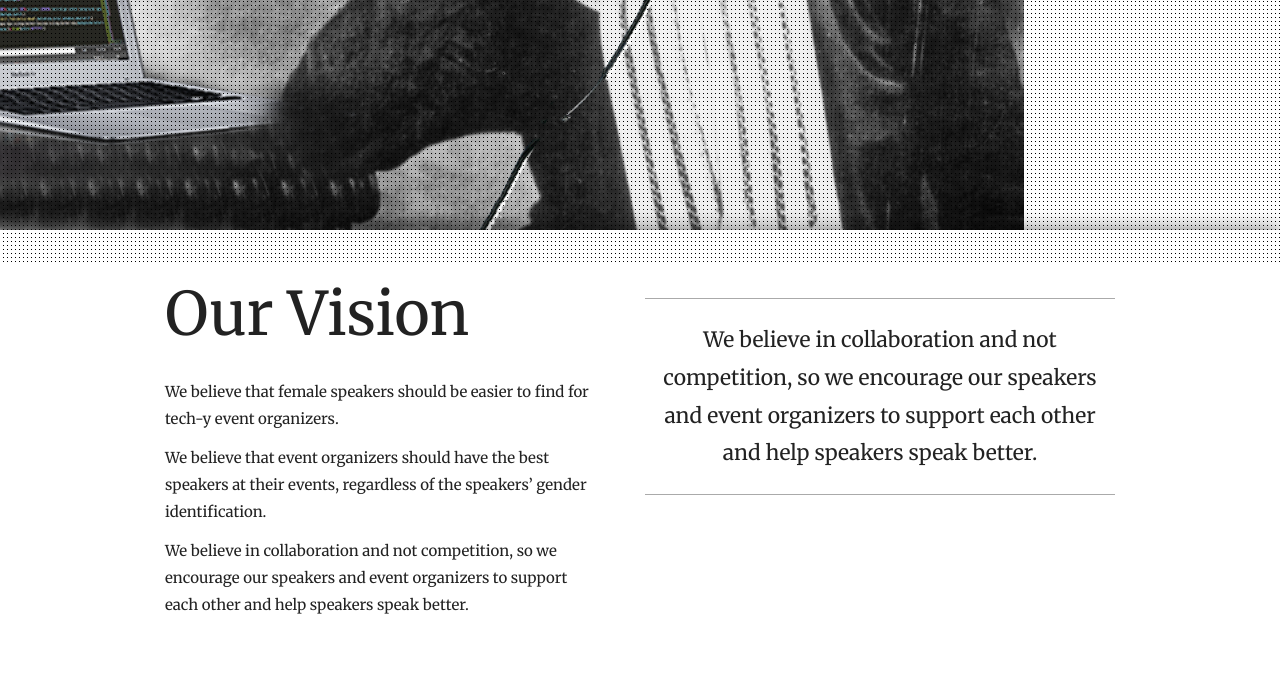
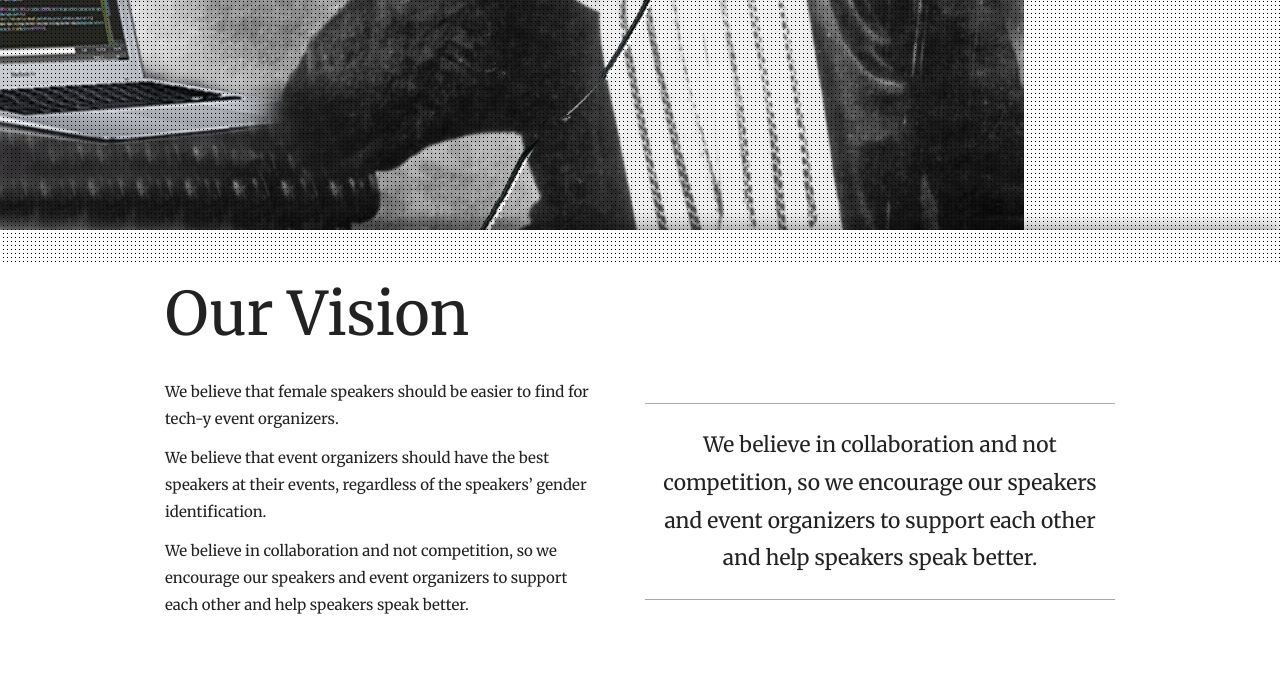
Before and after one commit to lipenco/speakerlist, a plain HTML site: page index.html in a window 1280 px wide. Shown: the part 538-1220 px from the top of the page. Drawn offline with Linux system fonts and the light colour scheme.

Commit message:
margin change

```diff
--- a/css/style.css
+++ b/css/style.css
@@ -122,7 +122,8 @@ p.overview{font-size:200%;line-height:1.6em;}
 #about-top #home-logos a.cssa{width:45px;background-image:url(../img/logo-cssa.png);}
 .white-bg{background-color:#fff;font-size:15px;padding:20px 0px;min-width:1024px;width:100%;z-index:50;}
 .white-bg .italic{display:inline-block;margin-bottom:6px;}
-.white-bg blockquote{border-top:1px solid #aaa;border-bottom:1px solid #aaa;text-align:center;font-size:1.4em;margin:1em 0;padding:22px 0px;}
+.white-bg blockquote{border-top:1px solid #aaa;border-bottom:1px solid #aaa;text-align:center;
+  font-size:1.4em;margin:6em 0 2em 0;padding:22px 0px;}
 .white-bg *{color:#222;font-family:'Merriweather',Georgia,serif;line-height:1.8em;}
 .white-bg .large{font-size:300%;}
 .white-bg ul{margin:0px;padding:0px;}
```
Also changed, not shown: 1 other file.
